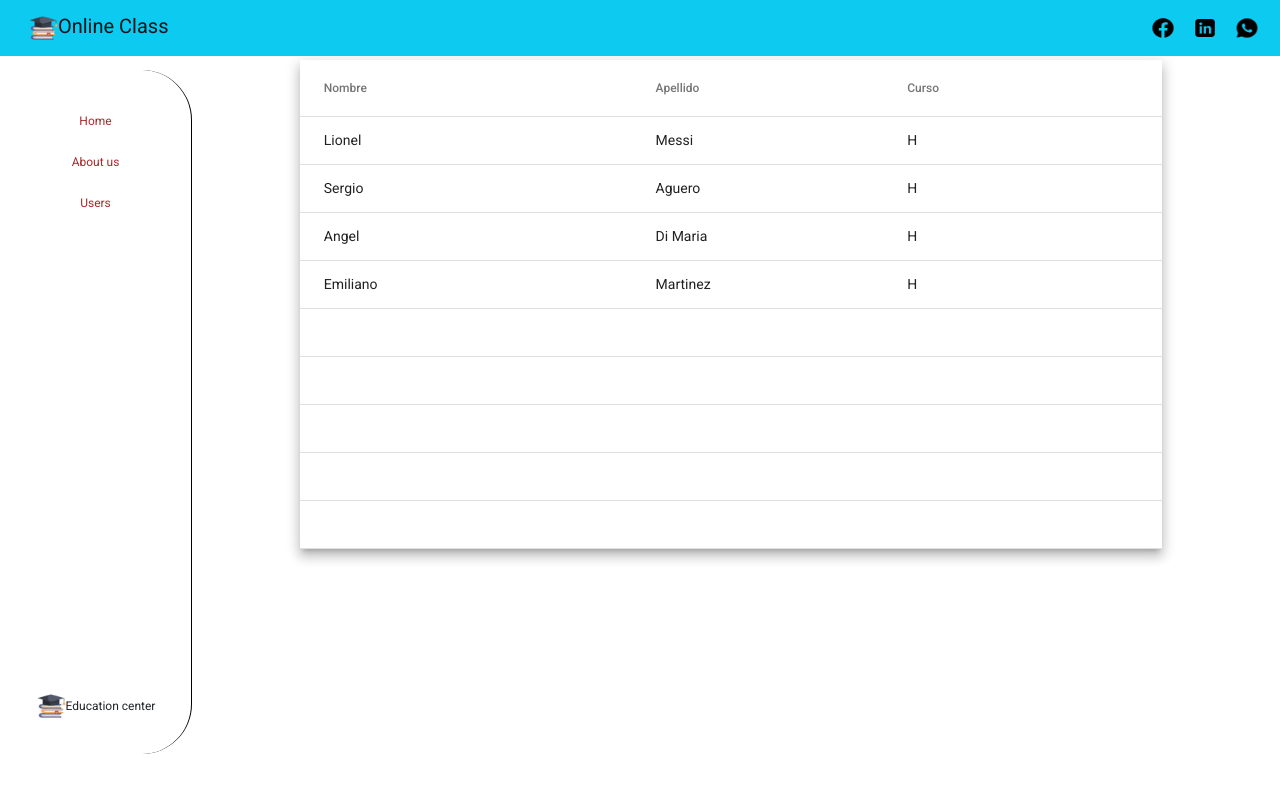
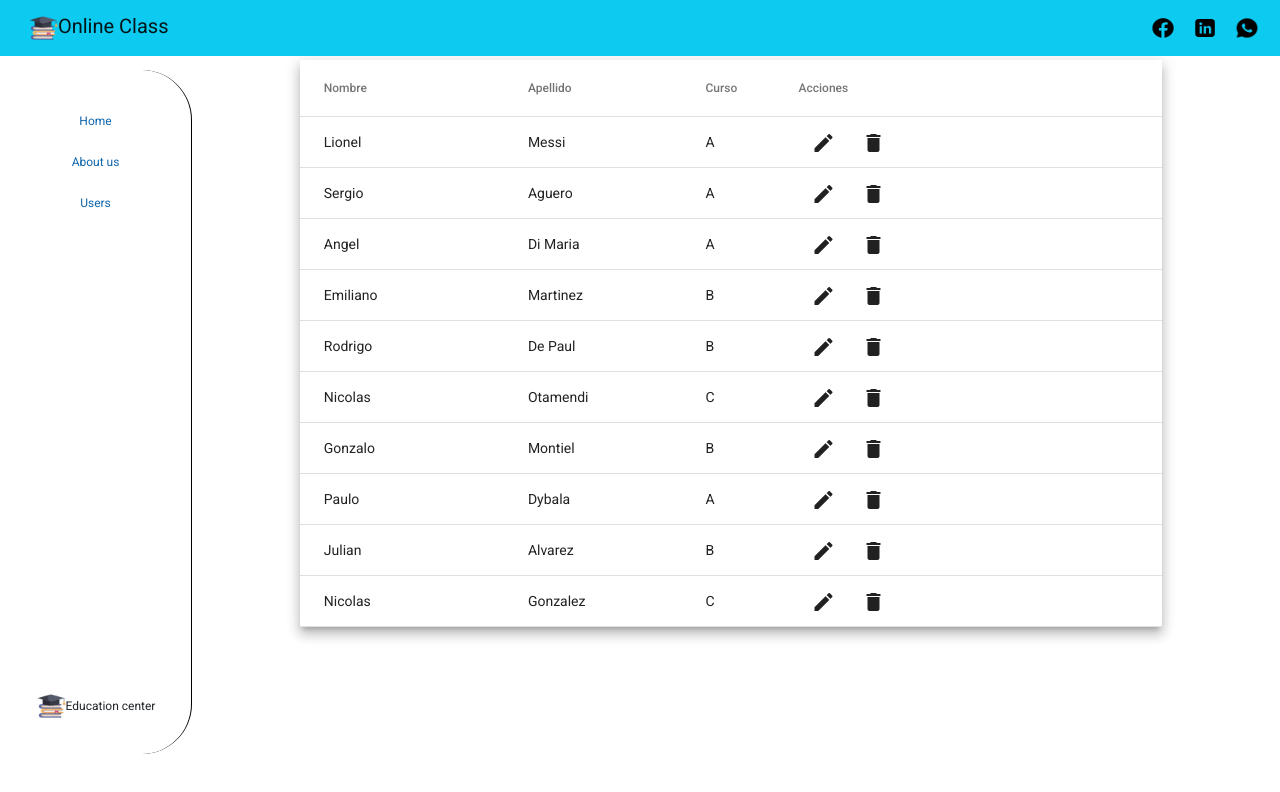
Before and after one commit to crisf5/1pf-fernandez, an Angular app: page / in a window 1280 px wide. Shown: the top 792 px of the page. Built offline with nearby package versions, Linux system fonts and the light colour scheme.

Commit message:
add list and form

```diff
--- /dev/null
+++ b/src/app/components/edit-dialog/edit-dialog.component.css
@@ -0,0 +1,21 @@
+h1{
+    text-align: center;
+}
+
+.forms{
+    display: flex;
+    flex-direction: column;
+    align-items: center;
+}
+
+.buttons{
+    display: flex;
+    justify-content: center;
+}
+
+button{
+    margin: 5px;
+    color: white;
+    background-color: rgb(42, 184, 240);
+    font-family: 'Segoe UI', Tahoma, Geneva, Verdana, sans-serif;
+   }
--- /dev/null
+++ b/src/app/components/edit-dialog/edit-dialog.component.html
@@ -0,0 +1,24 @@
+<h1 mat-dialog-title>Edit Student</h1>
+
+<div mat-dialog-content>
+    <form class="forms" [formGroup]="formulario">
+        <mat-form-field appearance="fill">
+            <mat-label>Nombre</mat-label>
+            <input formControlName="nombre" matInput>
+        </mat-form-field>
+
+        <mat-form-field appearance="fill">
+            <mat-label>Apellido</mat-label>
+            <input formControlName="apellido" matInput>
+        </mat-form-field>
+
+        <mat-form-field appearance="fill">
+            <mat-label>Curso</mat-label>
+            <input formControlName="curso" matInput>
+        </mat-form-field>
+    </form>
+</div>
+<div class="buttons" mat-dialog-actions>
+    <button mat-raised-button (click)="update()">Actualizar</button>
+    <button mat-raised-button (click)="close()">Cerrar</button>
+</div>
--- /dev/null
+++ b/src/app/components/edit-dialog/edit-dialog.component.ts
@@ -0,0 +1,38 @@
+import { Component, Inject, OnInit } from '@angular/core';
+import { FormBuilder, FormControl, FormGroup } from '@angular/forms';
+import { MatDialogRef, MAT_DIALOG_DATA } from '@angular/material/dialog';
+import { Course } from '../table/table.component';
+
+@Component({
+  selector: 'app-edit-dialog',
+  templateUrl: './edit-dialog.component.html',
+  styleUrls: ['./edit-dialog.component.css']
+})
+export class EditDialogComponent implements OnInit {
+
+  formulario: FormGroup;
+
+  constructor(
+    private fb: FormBuilder,
+    private dialogRef: MatDialogRef<EditDialogComponent>,
+    @Inject(MAT_DIALOG_DATA) public data: Course
+  ) {
+    this.formulario = fb.group({
+      nombre: new FormControl(data.name),
+      apellido: new FormControl(data.surname),
+      curso: new FormControl(data.course)
+    })
+  }
+
+  ngOnInit(): void {
+  }
+
+  update(){
+    this.dialogRef.close(this.formulario.value);
+  }
+
+  close(){
+    this.dialogRef.close();
+  }
+
+}
--- a/src/app/components/navbar/navbar.component.css
+++ b/src/app/components/navbar/navbar.component.css
@@ -25,7 +25,7 @@
 
 .sections li a{
     text-decoration: none;
-    color: brown;
+    color: rgb(15, 101, 172);
 }
 
 .logo{
--- a/src/app/components/table/table.component.css
+++ b/src/app/components/table/table.component.css
@@ -7,3 +7,8 @@
 table {
     width: 80%;
   }
+
+.button{
+  margin: 5px;
+  border-radius: 50px;
+}
--- a/src/app/components/table/table.component.html
+++ b/src/app/components/table/table.component.html
@@ -16,6 +16,18 @@
       <td mat-cell *matCellDef="let element"> {{element.course}} </td>
     </ng-container>
 
+    <ng-container matColumnDef="actions">
+      <th mat-header-cell *matHeaderCellDef>Acciones</th>
+      <td class="buttons" mat-cell *matCellDef="let element">
+        <button class="button" mat-icon-button (click)="edit(element)">
+              <mat-icon>edit</mat-icon>
+        </button>
+        <button class="button" mat-icon-button (click)="delete(element)">
+              <mat-icon>delete</mat-icon>
+        </button>
+      </td>
+  </ng-container>
+
     <tr mat-header-row *matHeaderRowDef="displayedColumns"></tr>
     <tr mat-row *matRowDef="let row; columns: displayedColumns;"></tr>
   </table>
--- a/src/app/components/table/table.component.ts
+++ b/src/app/components/table/table.component.ts
@@ -1,23 +1,26 @@
-import { Component, OnInit } from '@angular/core';
+import { Component, OnInit, ViewChild } from '@angular/core';
+import { MatTable, MatTableDataSource } from '@angular/material/table';
+import { MatDialog} from '@angular/material/dialog';
+import { EditDialogComponent } from '../edit-dialog/edit-dialog.component';
 
-export interface PeriodicElement {
+export interface Course {
   name: string;
   surname: string;
   course: string;
 }
 
-const ELEMENT_DATA: PeriodicElement[] = [
-  {name: 'Lionel', surname: 'Messi', course: 'H'},
-  {name: 'Sergio', surname: 'Aguero', course: 'H'},
-  {name: 'Angel', surname: 'Di Maria', course: 'H'},
-  {name: 'Emiliano', surname: 'Martinez', course: 'H'},
-  {name: '', surname: '', course: ''},
-  {name: '', surname: '', course: ''},
-  {name: '', surname: '', course: ''},
-  {name: '', surname: '', course: ''},
-  {name: '', surname: '', course: ''},
-
-];
+const ELEMENT_DATA: Course[] = [
+  {name: 'Lionel', surname: 'Messi', course: 'A'},
+  {name: 'Sergio', surname: 'Aguero', course: 'A'},
+  {name: 'Angel', surname: 'Di Maria', course: 'A'},
+  {name: 'Emiliano', surname: 'Martinez', course: 'B'},
+  {name: 'Rodrigo', surname: 'De Paul', course: 'B'},
+  {name: 'Nicolas', surname: 'Otamendi', course: 'C'},
+  {name: 'Gonzalo', surname: 'Montiel', course: 'B'},
+  {name: 'Paulo', surname: 'Dybala', course: 'A'},
+  {name: 'Julian', surname: 'Alvarez', course: 'B'},
+  {name: 'Nicolas', surname: 'Gonzalez', course: 'C'},
+]
 
 @Component({
   selector: 'app-table',
@@ -26,11 +29,36 @@ const ELEMENT_DATA: PeriodicElement[] = [
 })
 export class TableComponent implements OnInit {
 
-  constructor() { }
+  displayedColumns: string[] = ['name', 'surname', 'course', 'actions'];
+  dataSource: MatTableDataSource<Course> = new MatTableDataSource(ELEMENT_DATA);
+  @ViewChild(MatTable) table!: MatTable<Course>;
+
+  constructor(private dialog: MatDialog) {
+  }
 
   ngOnInit(): void {
   }
 
-  displayedColumns: string[] = ['name', 'surname', 'course'];
-  dataSource = ELEMENT_DATA;
+  delete(elemento: Course){
+    this.dataSource.data = this.dataSource.data.filter((curso: Course) => (curso.name != elemento.name || curso.course != elemento.course));
+  }
+
+  edit(elemento: Course){
+    const dialogRef = this.dialog.open(EditDialogComponent, {
+      width: '25%',
+      data: elemento
+    });
+
+
+    dialogRef.afterClosed().subscribe(result => {
+      if(result){
+        const item = this.dataSource.data.find(curso => curso.name === result.name);
+        const index = this.dataSource.data.indexOf(item!);
+        console.log(this.dataSource.data[index])
+        this.dataSource.data[index] = result;
+        this.table.renderRows();
+      }
+    });
+  }
+
 }
```
Also changed, not shown: src/app/app.module.ts (+17 -3 lines), 1 other file (tests, documents, lock files or other folders).
